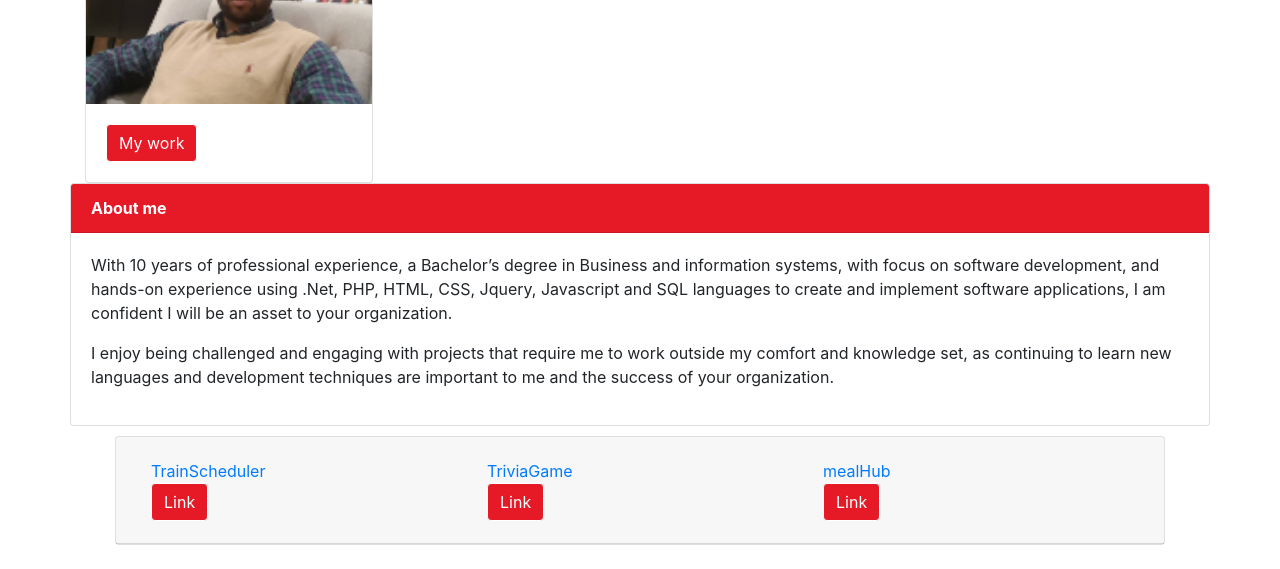
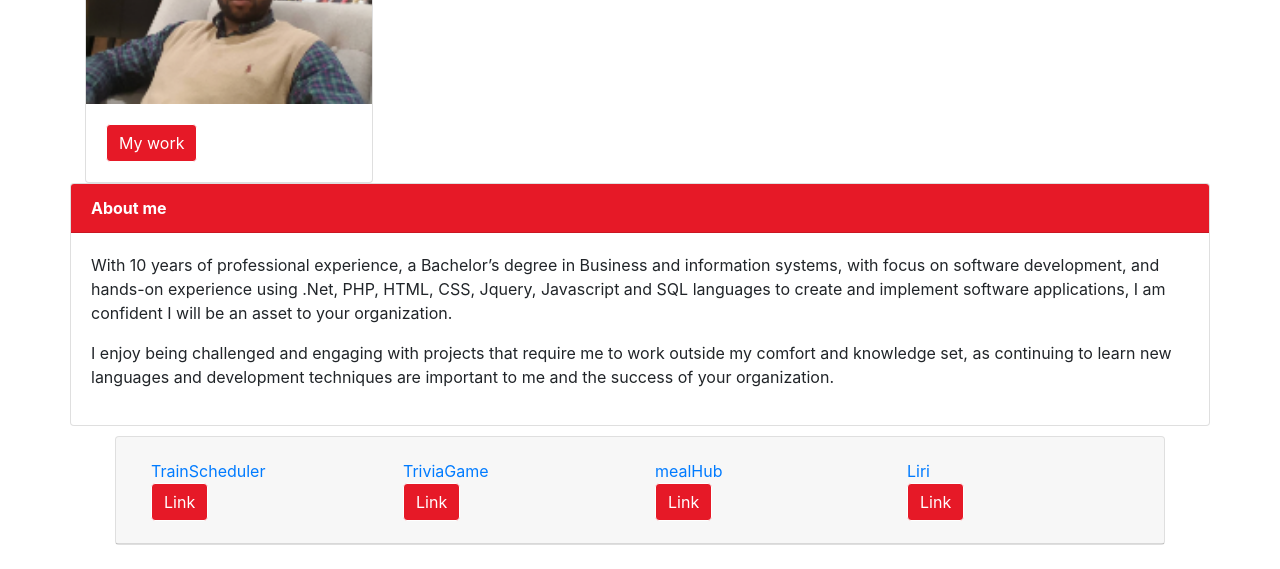
Before and after one commit to mauricepollard/portfolio, a plain HTML site: page index.html in a window 1280 px wide. Shown: the part 231-800 px from the top of the page. Drawn offline with nearby package versions, Linux system fonts and the light colour scheme.

Commit message:
Liri update

```diff
--- a/index.html
+++ b/index.html
@@ -102,6 +102,9 @@
                                 <div class="col-sm">
                                     <a href="https://mauricepollard.github.io/project1/">  mealHub</a>
                                  </div>
+                                 <div class="col-sm">
+                                    <a href="#">  Liri</a>
+                                 </div>
                             </div>
                             <div class="row">
                                 <div class="col-sm">
@@ -114,6 +117,9 @@
 
                                 <div class="col-sm">
                                     <a href="https://github.com/mauricepollard/project1"class="btn btn-primary" >Link </a>
+                                 </div>
+                                 <div class="col-sm">
+                                    <a href="https://github.com/mauricepollard/Liri"class="btn btn-primary" >Link </a>
                                  </div>
                             </div>
                         </div>
```
Also changed, not shown: 1 other file.
